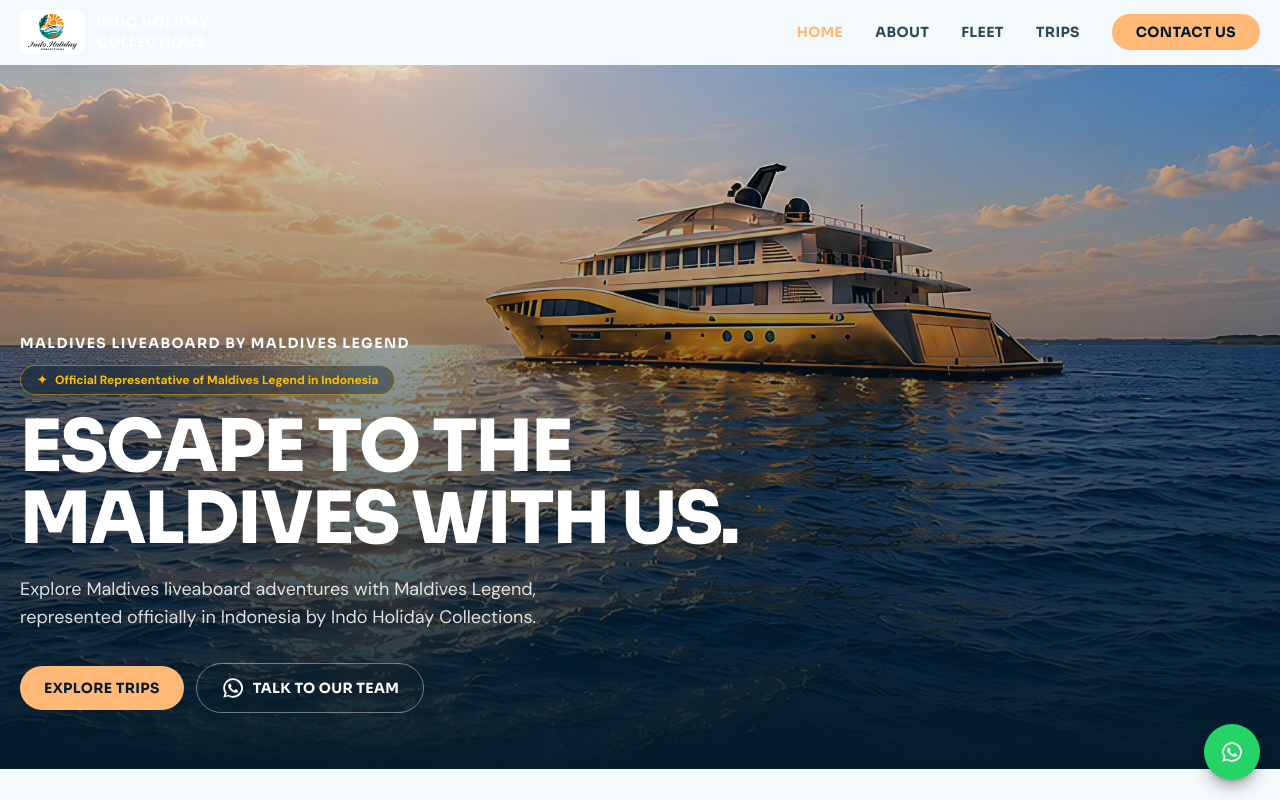
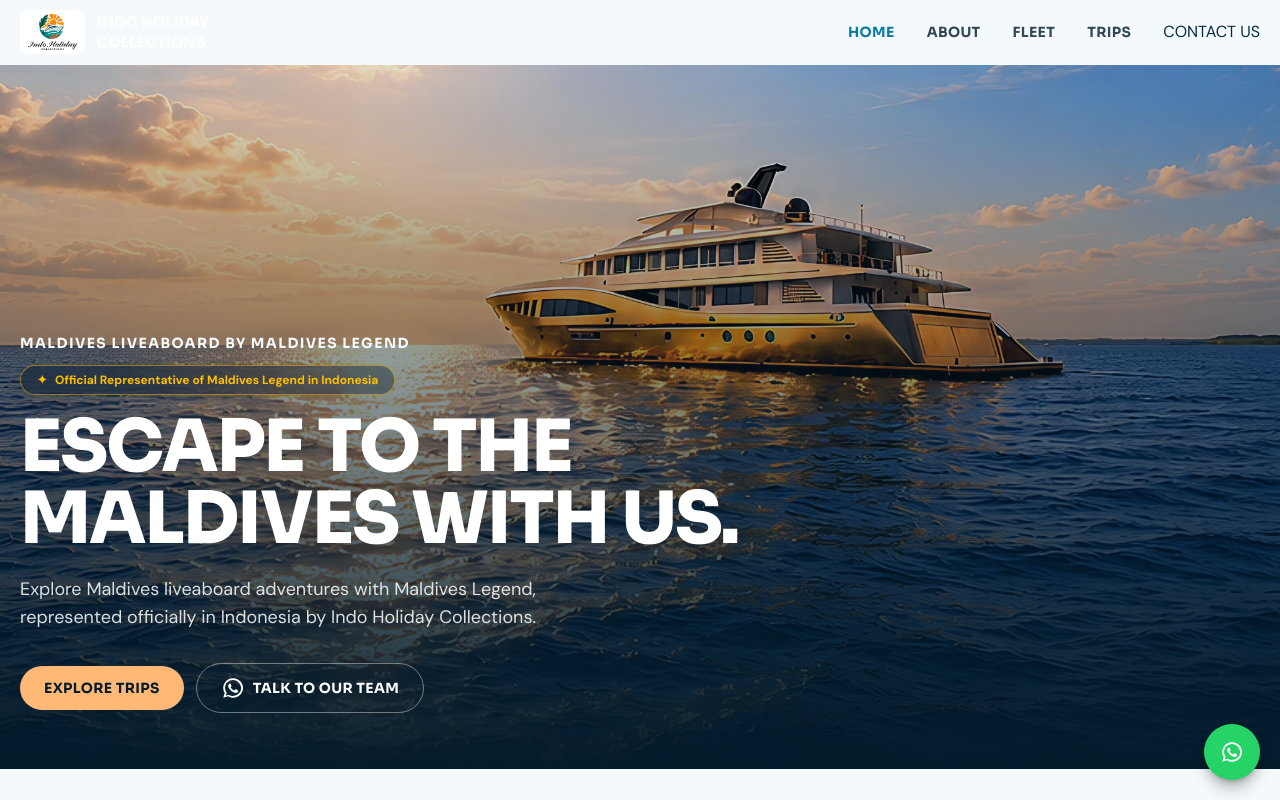
Before and after one commit to indocollections7-droid/ihc-website, a React (Vite) app: page / in a window 1280 px wide. Shown: the top 800 px of the page. Built offline with nearby package versions, Linux system fonts and the light colour scheme.

Commit message:
Change Navbar link colors to 'text-ocean' and 'btn-ocean'

```diff
--- a/src/components/Navbar.tsx
+++ b/src/components/Navbar.tsx
@@ -4,14 +4,14 @@ import { waLink, generalMessage } from '../lib/whatsapp'
 const links = [['/', 'HOME'], ['/about', 'ABOUT'], ['/fleet', 'FLEET'], ['/trips', 'TRIPS']]
 export default function Navbar() {
   const [open, setOpen] = useState(false)
-  const cls = ({ isActive }: { isActive: boolean }) => `font-display text-sm font-bold tracking-wide transition ${isActive ? 'text-warm' : 'text-deep/80 hover:text-deep'}`
+  const cls = ({ isActive }: { isActive: boolean }) => `font-display text-sm font-bold tracking-wide transition ${isActive ? 'text-ocean' : 'text-deep/80 hover:text-deep'}`
   return (
     <header className="sticky top-0 z-40 border-b border-white/10 bg-mist/90 backdrop-blur">
       <div className="wrap flex h-16 items-center justify-between">
         <Link to="/" className="flex items-center gap-3" onClick={() => setOpen(false)}><span className="rounded-lg bg-white px-2 py-1"><img src="/logo.png" alt="Indo Holiday Collections" className="h-9 w-auto" /></span><span className="font-display text-xs font-bold uppercase leading-tight tracking-wide text-white md:hidden lg:block lg:text-sm">Indo Holiday<br />Collections</span></Link>
         <nav className="hidden items-center gap-6 md:flex lg:gap-8">
           {links.map(([to, t]) => <NavLink key={to} to={to} end={to === '/'} className={cls}>{t}</NavLink>)}
-          <a href={waLink(generalMessage)} target="_blank" rel="noreferrer" className="btn-warm !py-2">CONTACT US</a>
+          <a href={waLink(generalMessage)} target="_blank" rel="noreferrer" className="btn-ocean !py-2">CONTACT US</a>
         </nav>
         <button className="p-2 text-2xl text-white md:hidden" aria-label="Toggle menu" aria-expanded={open} onClick={() => setOpen(!open)}>{open ? '✕' : '☰'}</button>
       </div>
```
